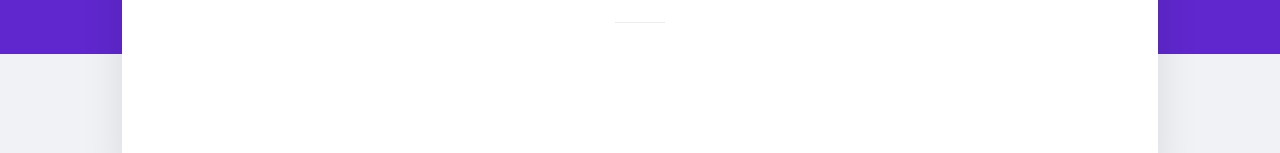
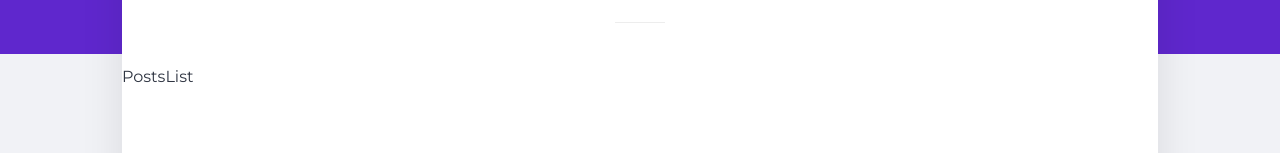
Before and after one commit to Bartek-Wieckowski/react-randoom-blog, a React (Vite) app: page / in a window 1280 px wide. Shown: the part 796-949 px from the top of the page. Built offline with nearby package versions, Linux system fonts and the light colour scheme.

Commit message:
used PostList and PostPreview component

```diff
--- a/src/pages/Home/Home.jsx
+++ b/src/pages/Home/Home.jsx
@@ -1,14 +1,19 @@
 import MainWrapper from "../../components/MainWrapper/MainWrapper";
+import PostPreview from "../../components/PostPreview/PostPreview";
+import PostsList from "../../components/PostsList/PostsList";
 import Slider from "../../components/Slider/Slider";
 import "./home.scss";
 
 export default function Home() {
   return (
     <section className="home">
-        <Slider />
-        <MainWrapper>
-          <h3 className="home__title">Najnowsze posty</h3>
-        </MainWrapper>
+      <Slider />
+      <MainWrapper>
+        <h3 className="home__title">Najnowsze posty</h3>
+        <PostsList>
+          <PostPreview />
+        </PostsList>
+      </MainWrapper>
     </section>
   );
 }
```
